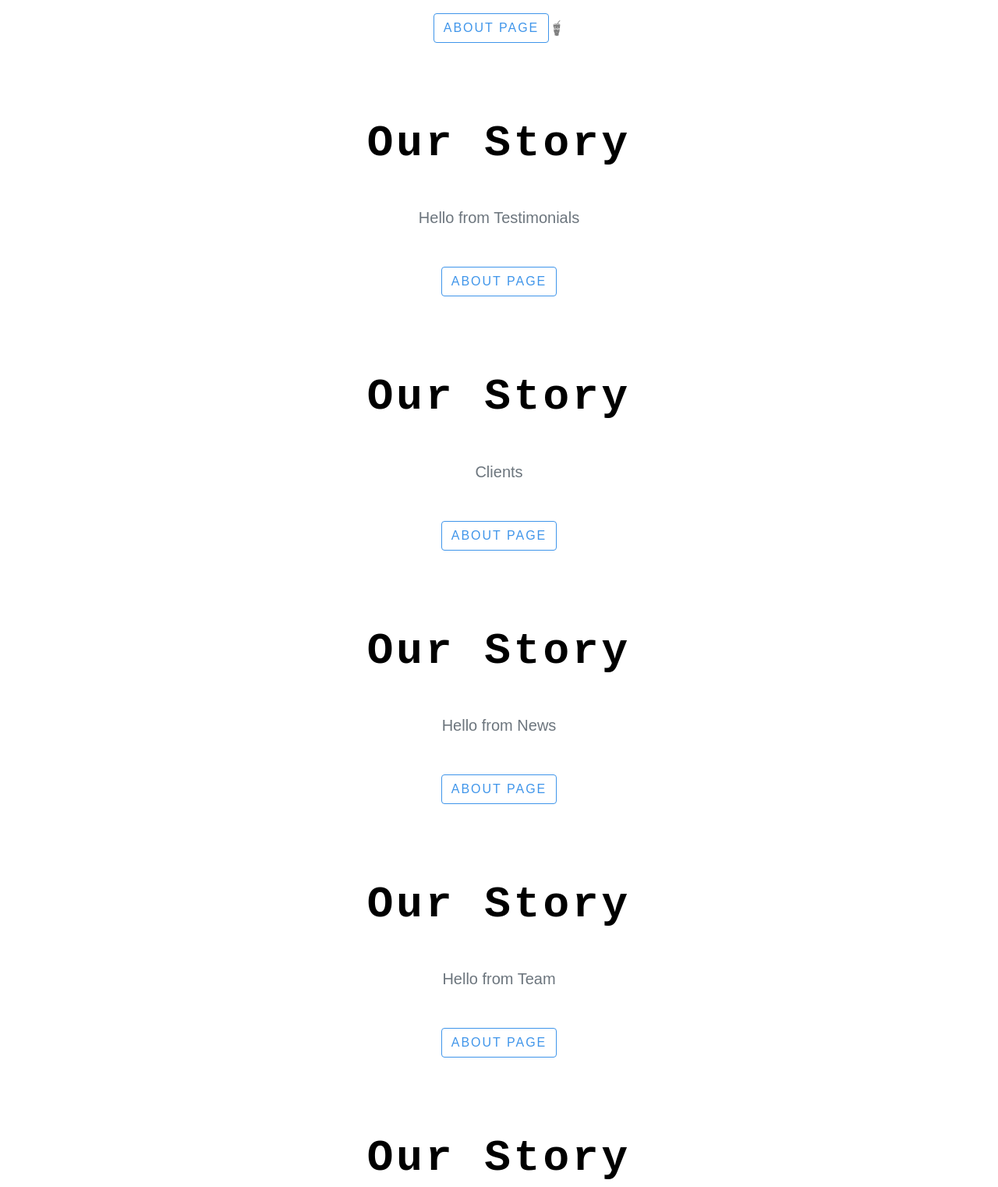
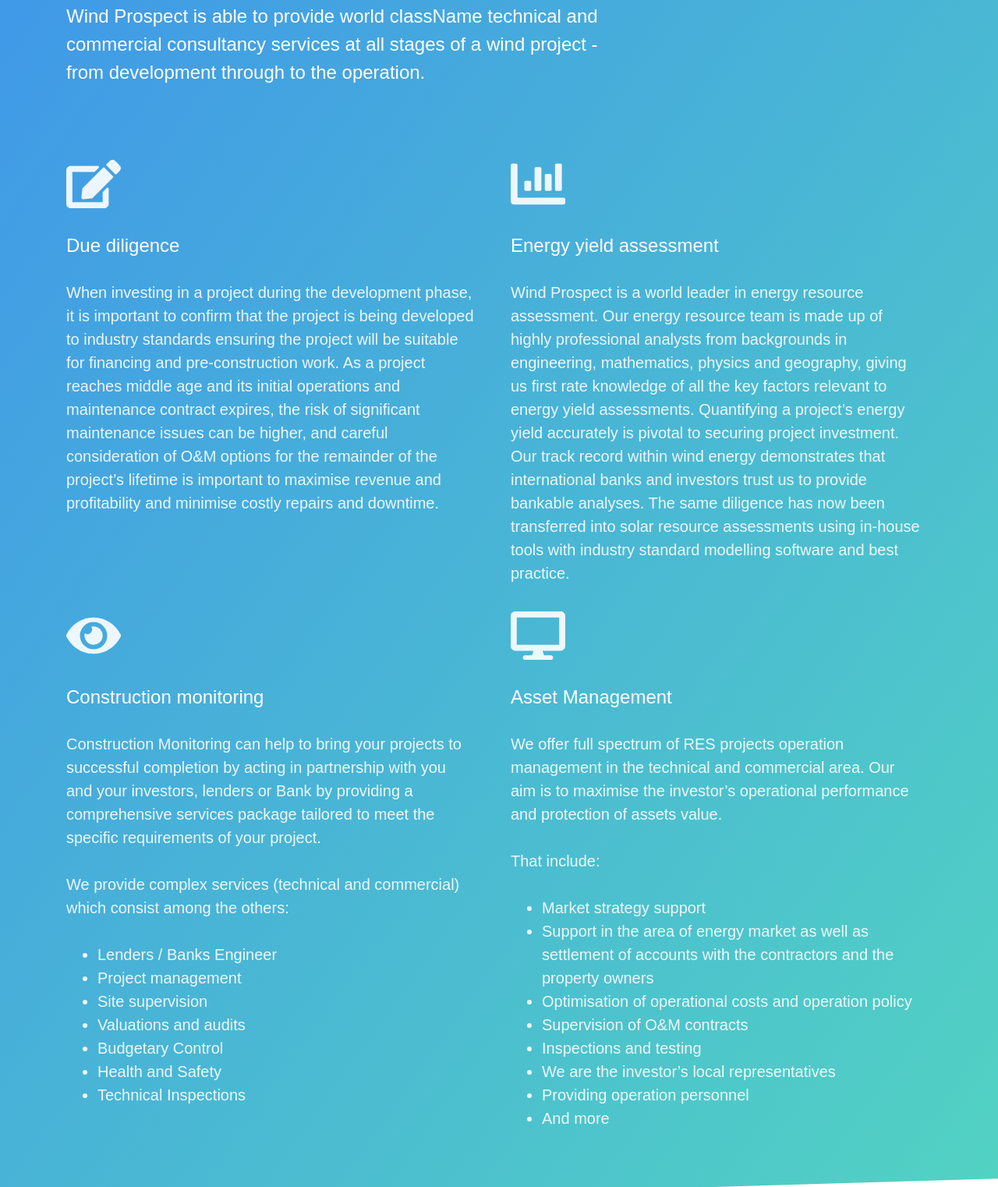
Before and after one commit to danprzy/wind-website-gatsby, a Gatsby site: page / in a window 1280 px wide. Shown: the part 1096-2618 px from the top of the page at 78% size. Built offline with nearby package versions, Linux system fonts and the light colour scheme; Gatsby itself is replaced by a stand-in of ours.

Commit message:
add services section

```diff
--- a/src/components/Home/Services.js
+++ b/src/components/Home/Services.js
@@ -1,22 +1,108 @@
 import React from "react";
-import { Link } from "gatsby";
-import Title from "../Globals/Title";
-import { FaGulp } from "react-icons/fa";
 
-export default function info() {
+import { FaEdit } from "react-icons/fa";
+import { FaChartBar } from "react-icons/fa";
+import { FaEye } from "react-icons/fa";
+import { FaDesktop } from "react-icons/fa";
+
+export default function services() {
   return (
-    <section className="py-5">
+    <section id="fh5co-services">
       <div className="container">
-        <Title title="our story" />
         <div className="row">
-          <div className="col-10 col-sm-8 mx-auto text-center">
-            <p className="lead text-muted mb-5">Hallo from Services</p>
-            <Link to="/about">
-              <button className="btn text-uppercase btn-yellow">
-                about page
-              </button>
-            </Link>
-            <FaGulp />
+          <div className="col-md-12 section-heading text-left">
+            <h2 className=" left-border to-animate">What we do</h2>
+            <div className="row">
+              <div className="col-md-8 subtext to-animate">
+                <h3>
+                  Wind Prospect is able to provide world className technical and
+                  commercial consultancy services at all stages of a wind
+                  project - from development through to the operation.
+                </h3>
+              </div>
+            </div>
+          </div>
+        </div>
+        <div className="row">
+          <div className="col-md-6 col-sm-6 fh5co-service to-animate">
+            <FaEdit className="icon to-animate-2" />
+            <h3>Due diligence</h3>
+            <p>
+              When investing in a project during the development phase, it is
+              important to confirm that the project is being developed to
+              industry standards ensuring the project will be suitable for
+              financing and pre-construction work. As a project reaches middle
+              age and its initial operations and maintenance contract expires,
+              the risk of significant maintenance issues can be higher, and
+              careful consideration of O&M options for the remainder of the
+              project’s lifetime is important to maximise revenue and
+              profitability and minimise costly repairs and downtime.
+            </p>
+          </div>
+          <div className="col-md-6 col-sm-6 fh5co-service to-animate">
+            <FaChartBar className="icon to-animate-2 icon-bar-chart" />
+            <h3>Energy yield assessment</h3>
+            <p>
+              Wind Prospect is a world leader in energy resource assessment. Our
+              energy resource team is made up of highly professional analysts
+              from backgrounds in engineering, mathematics, physics and
+              geography, giving us first rate knowledge of all the key factors
+              relevant to energy yield assessments. Quantifying a project’s
+              energy yield accurately is pivotal to securing project investment.
+              Our track record within wind energy demonstrates that
+              international banks and investors trust us to provide bankable
+              analyses. The same diligence has now been transferred into solar
+              resource assessments using in-house tools with industry standard
+              modelling software and best practice.
+            </p>
+          </div>
+          <div className="clearfix visible-sm-block" />
+          <div className="col-md-6 col-sm-6 fh5co-service to-animate">
+            <FaEye className="icon to-animate-2" />
+            <h3>Construction monitoring</h3>
+            <p>
+              Construction Monitoring can help to bring your projects to
+              successful completion by acting in partnership with you and your
+              investors, lenders or Bank by providing a comprehensive services
+              package tailored to meet the specific requirements of your
+              project.
+              <br />
+              <br />
+              We provide complex services (technical and commercial) which
+              consist among the others:
+            </p>
+            <ul>
+              <li>Lenders / Banks Engineer</li>
+              <li>Project management</li>
+              <li>Site supervision</li>
+              <li>Valuations and audits</li>
+              <li>Budgetary Control</li>
+              <li>Health and Safety</li>
+              <li>Technical Inspections</li>
+            </ul>
+          </div>
+          <div className="col-md-6 col-sm-6 fh5co-service to-animate">
+            <FaDesktop className="icon to-animate-2" />
+            <h3>Asset Management</h3>
+            <p>
+              We offer full spectrum of RES projects operation management in the
+              technical and commercial area. Our aim is to maximise the
+              investor’s operational performance and protection of assets value.
+            </p>
+            <p>That include:</p>
+            <ul>
+              <li>Market strategy support</li>
+              <li>
+                Support in the area of energy market as well as settlement of
+                accounts with the contractors and the property owners
+              </li>
+              <li>Optimisation of operational costs and operation policy</li>
+              <li>Supervision of O&M contracts</li>
+              <li>Inspections and testing</li>
+              <li>We are the investor’s local representatives</li>
+              <li>Providing operation personnel</li>
+              <li>And more</li>
+            </ul>
           </div>
         </div>
       </div>
--- a/src/components/layout.css
+++ b/src/components/layout.css
@@ -14,15 +14,7 @@ body {
 }
 */
 
-h1,
-h2,
-h3,
-h4,
-h5,
-h6 {
-  font-family: "Courier New", Courier, monospace !important;
-  letter-spacing: 0.25rem !important;
-}
+
 .text-yellow {
   color: var(--mainYellow);
 }
@@ -53,9 +45,6 @@ h6 {
 .btn-yellow:hover {
   background: var(--mainYellow);
   color: var(--mainBrown);
-}
-.footer {
-  background: var(--mainBrown);
 }
 
 /**{
```
